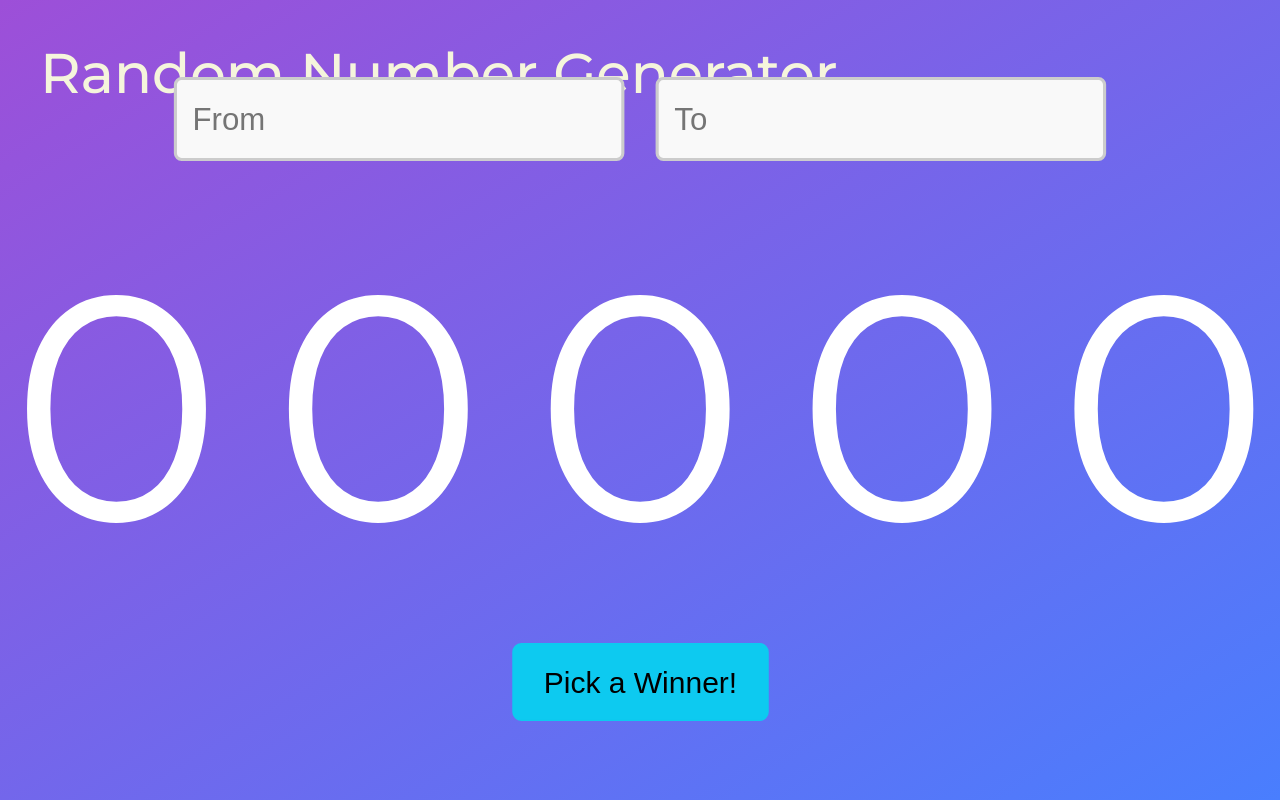
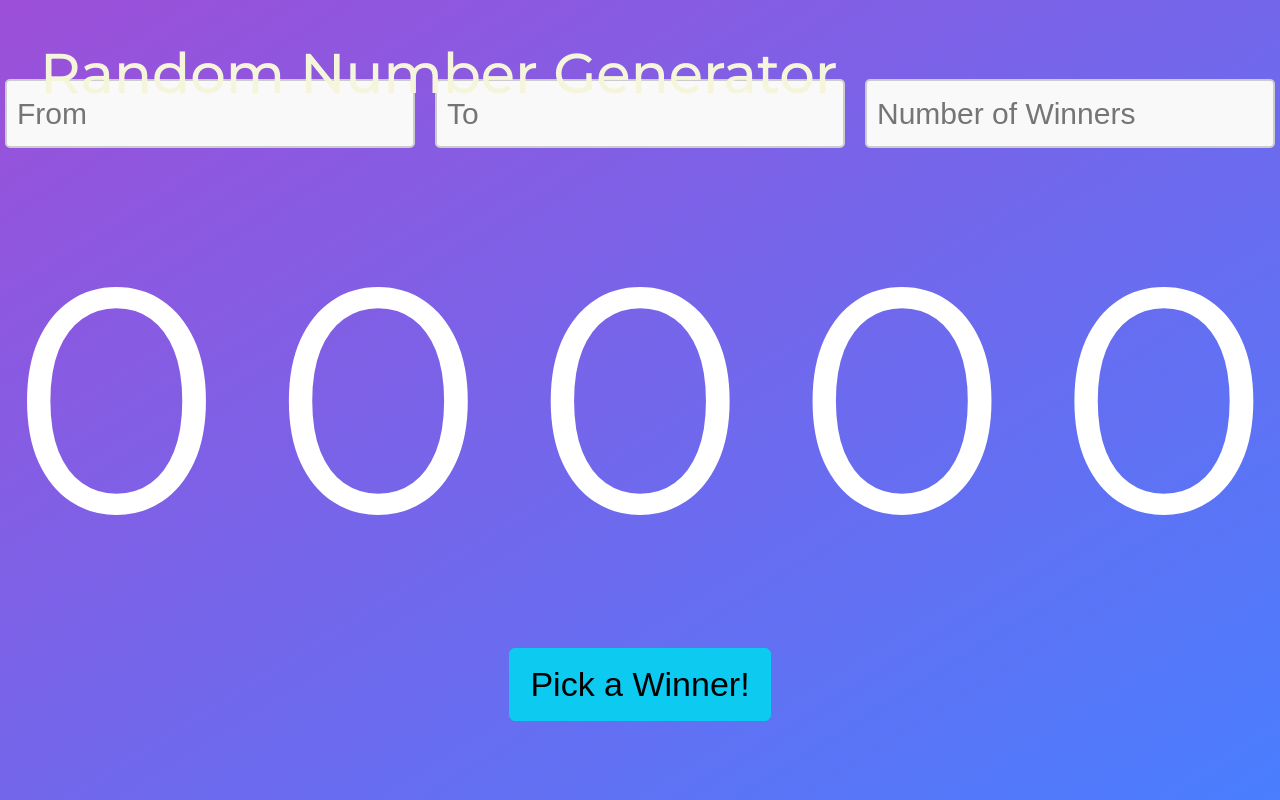
Before and after one commit to Farrbodd/random-number-giveaway, a plain HTML site: page index.html in a window 1280 px wide. Drawn offline with nearby package versions, Linux system fonts and the light colour scheme.

Commit message:
Updated input and button sizes

```diff
--- a/index.html
+++ b/index.html
@@ -67,22 +67,22 @@
         }
 
         #generateButton {
-            scale: 1.5;
+
             padding: 10px 20px;
-            font-size: 20px;
+            font-size: 34px;
             cursor: pointer;
             margin-top: 10px; /* Space between numbers and button */
         }
         .input-container {
-            scale: 1.559;
+
             display: flex;
             flex-direction: row;
             justify-content: center;
-            margin-bottom: 20px;
+            margin-bottom: 10px;
         }
         .input-container input {
             padding: 10px;
-            font-size: 20px;
+            font-size: 30px;
             margin: 0 10px;
             border: 2px solid #ccc;
             border-radius: 5px;
@@ -96,6 +96,7 @@
         }
         .input-container input:hover {
             border-color: #00ff99;
+            transform: scale(1.05);
         }
     </style>
 </head>
@@ -105,6 +106,8 @@
     <div class="input-container">
         <input type="number" id="input1" placeholder="From">
         <input type="number" id="input2" placeholder="To">
+        <input type="number" id="input1" placeholder="Number of Winners">
+
     </div>
 
     <div id="numberContainer">
```
